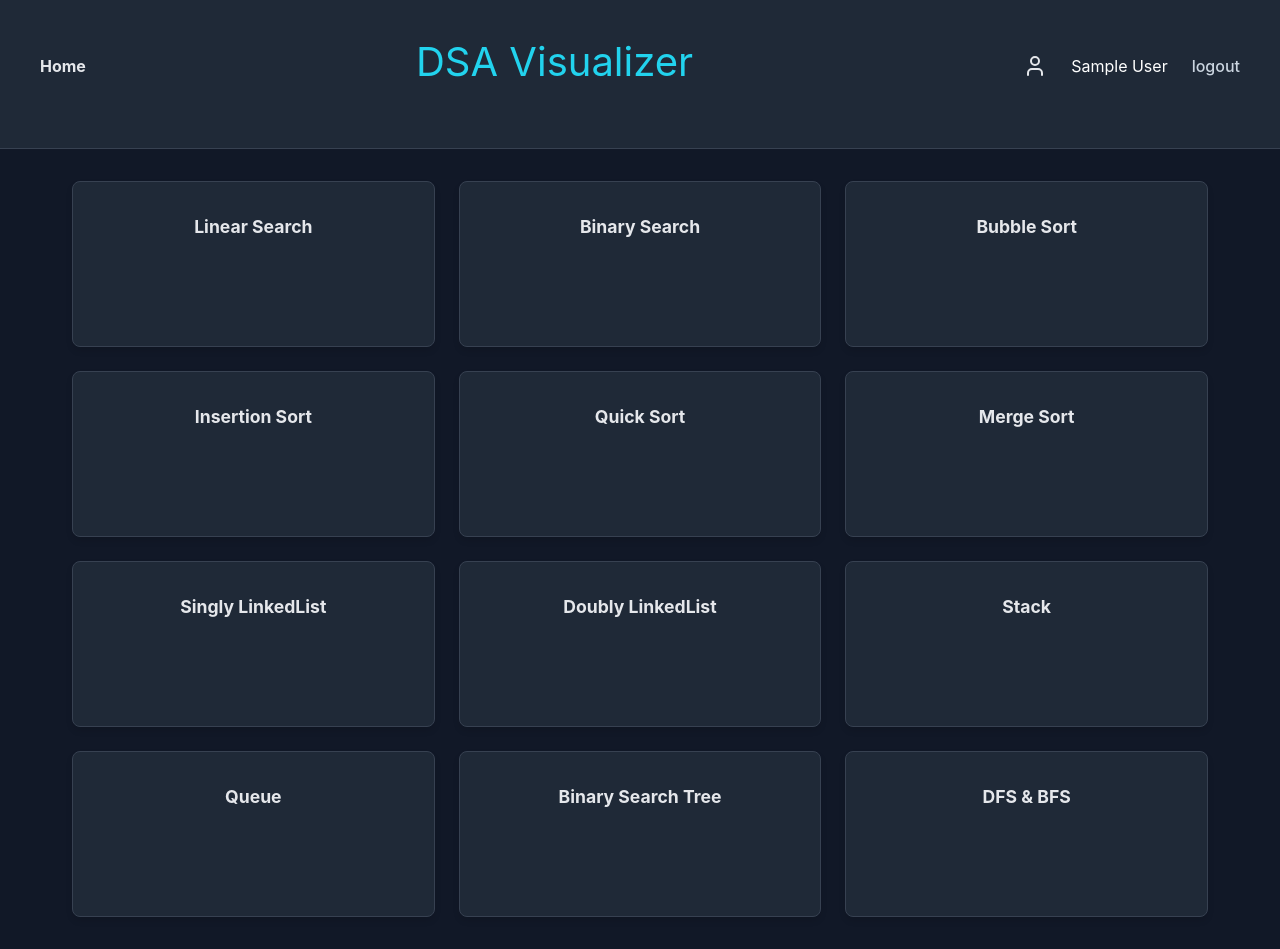
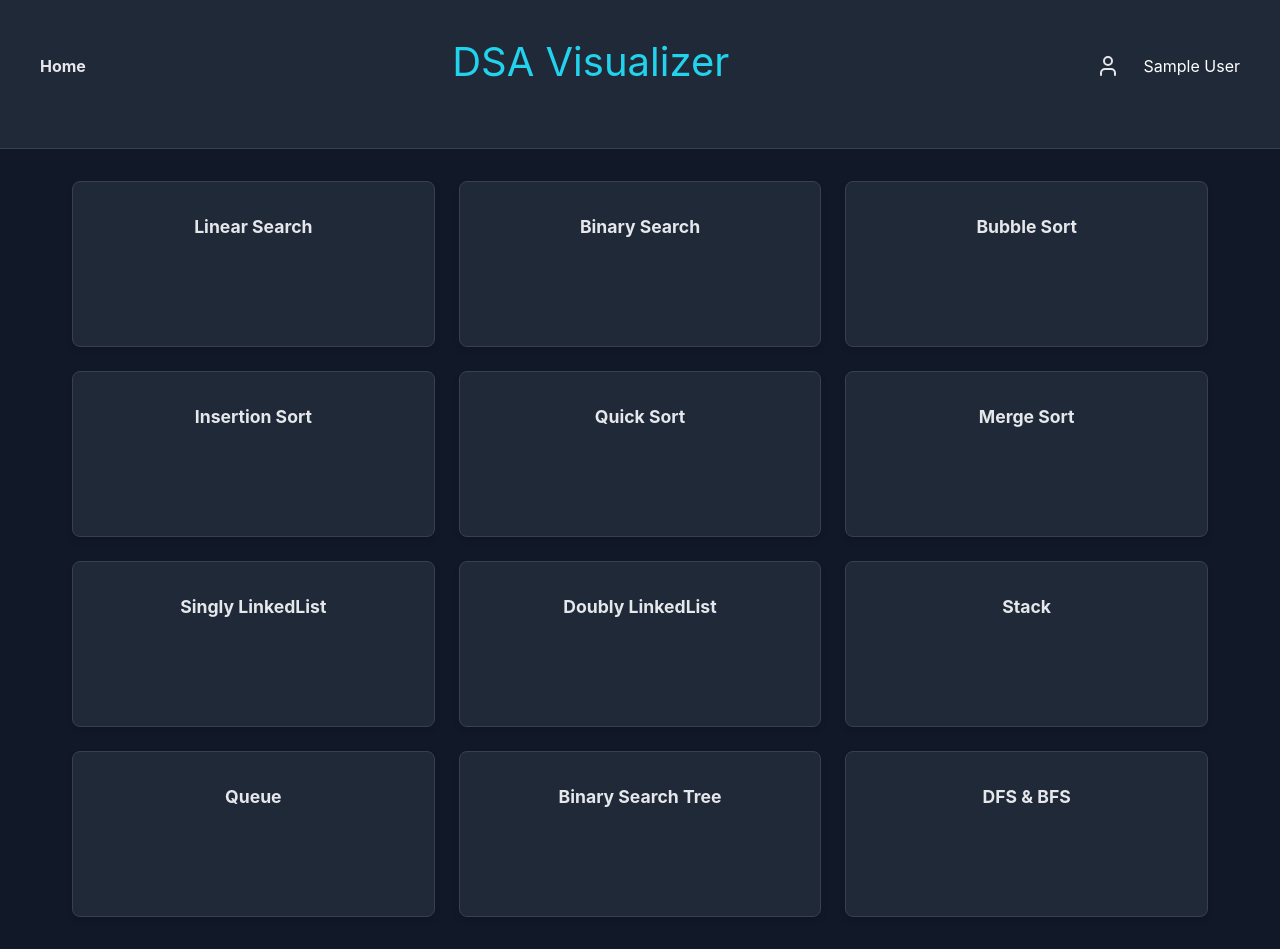
Before and after one commit to pnnitish9/DSA-Visuliazer-frontend, a React (Vite) app: page / in a window 1280 px wide. Built offline with nearby package versions, Linux system fonts and the light colour scheme; sample sign-in values are in the browser's storage.

Commit message:
logout btm update

```diff
--- a/src/components/Navbar.jsx
+++ b/src/components/Navbar.jsx
@@ -6,11 +6,6 @@ import { User } from "lucide-react"; // 👈 Import person icon
 function Navbar() {
   const { isAuthenticated, user, logout } = useAuth();
   const nav = useNavigate();
-
-  const handleLogout = () => {
-    logout();
-    nav("/");
-  };
 
   return (
     <header>
@@ -36,11 +31,7 @@ function Navbar() {
               <Link to="/useraccount" className="nav-link" title="User Account">
                 <User size={24} />
               </Link>
-
               <span className="nav-user">{user?.name || "User"}</span>
-              <button onClick={handleLogout} className="nav-link btn-as-link">
-                logout
-              </button>
             </>
           )}
         </div>
--- a/src/components/UserAccount.jsx
+++ b/src/components/UserAccount.jsx
@@ -73,6 +73,13 @@ function UserAccount() {
     }
   };
 
+  // ✅ Logout user and navigate to home
+  const handleLogout = () => {
+    logout();
+    nav("/");
+  };
+
+
   // ✅ Helper to show popup
   const showPopup = (message, type = "info") => {
     setPopup({ show: true, message, type });
@@ -139,7 +146,11 @@ function UserAccount() {
           <button onClick={() => setConfirmDelete(true)} className="btn-danger">
             Delete Account
           </button>
+          <button onClick={handleLogout} className="btn-secondary">
+            Logout
+          </button>
     </div>
+
 
       {/* ✅ Toast Popup */}
       {popup.show && (
```
Also changed, not shown: src/components/UserAccount.css (line endings or trailing spaces). Lines whose indentation alone changed are shown as unchanged.
